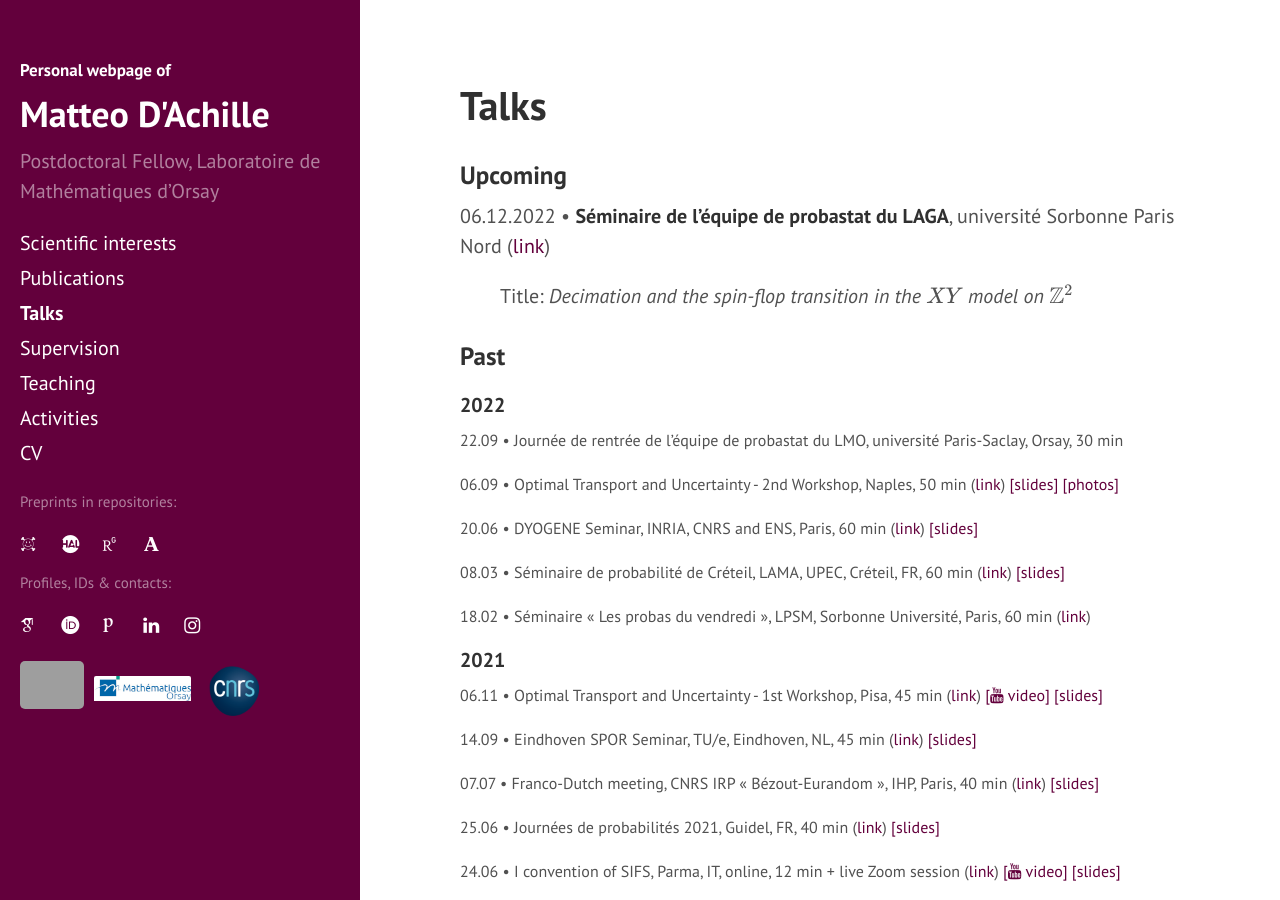
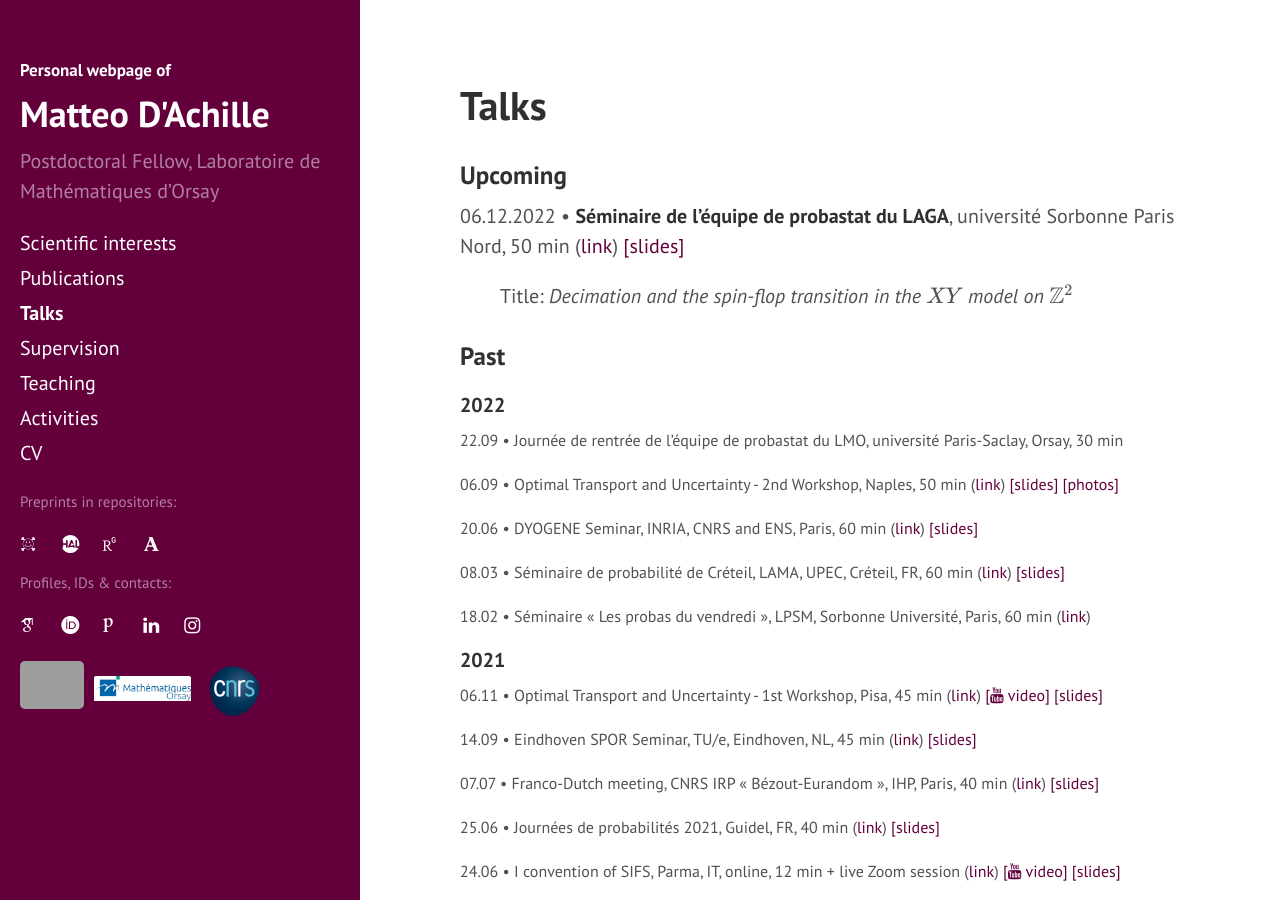
Before and after one commit to matteodachille/matteodachille.github.io, a Jekyll site: the page built from talks.md, in a window 1280 px wide and 900 px high. Built offline with Jekyll 4.4.1, drawn with Linux system fonts in a browser that asks for light colours; nearby versions of some CDN libraries; some web fonts are replaced; formulas are drawn with MathJax 3; grey boxes are pictures that could not be loaded.

Commit message:
Added slides of LAGA talk

```diff
--- a/talks.md
+++ b/talks.md
@@ -25,8 +25,9 @@ s
 
 ### Upcoming
 
-06.12.2022 &#x2022; **Séminaire de l'équipe de probastat du LAGA**, université Sorbonne Paris Nord ([link](https://www.math.univ-paris13.fr/laga/index.php/fr/ps/seminaires){:target="_blank"})
+06.12.2022 &#x2022; **Séminaire de l'équipe de probastat du LAGA**, université Sorbonne Paris Nord, 50 min ([link](https://www.math.univ-paris13.fr/laga/index.php/fr/ps/seminaires){:target="_blank"})  [ [slides] ]({{ site.baseurl }}downloads/LAGA_DecimationLongRange_v9_final.pdf){:target="_blank"}
 {: style="font-size: 20px" }
+
 
 Title: _Decimation and the spin-flop transition in the \\(XY\\) model on \\(\mathbb{Z}^2\\)_
 {: style="margin-left: 40px" }
```
Also changed, not shown: 1 other file.
